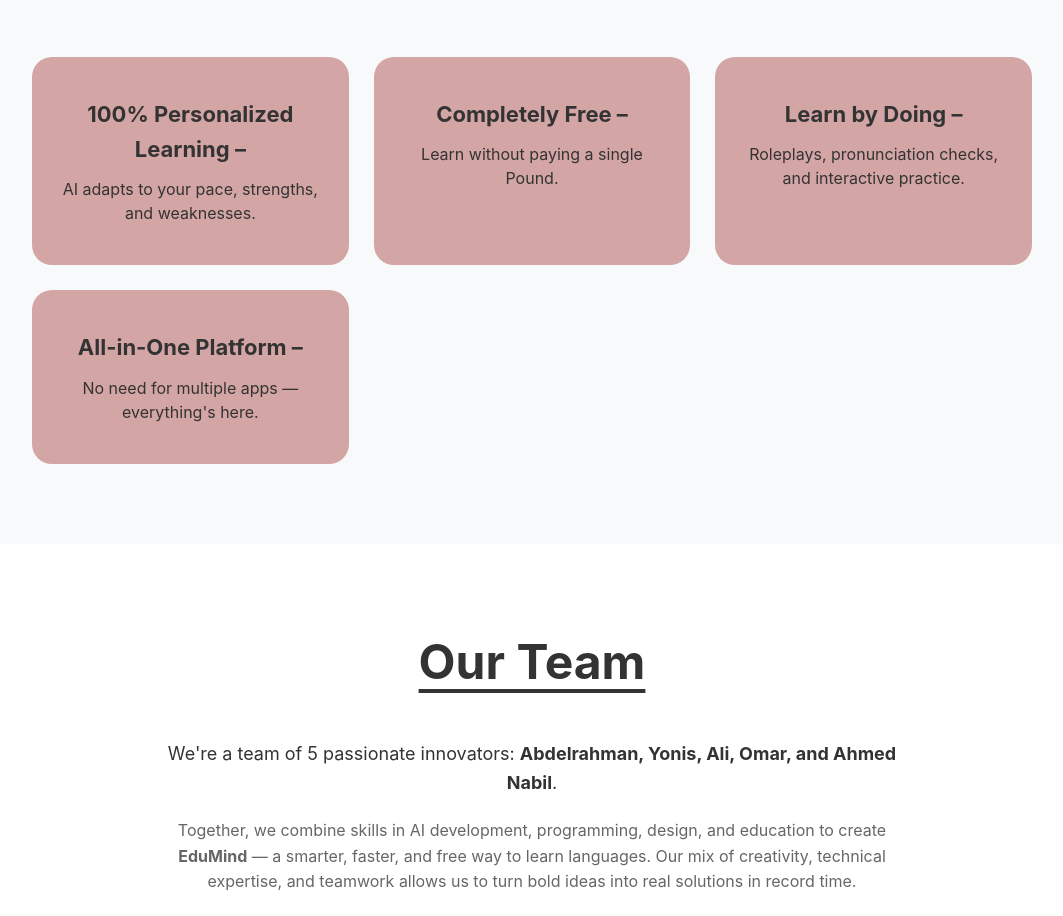
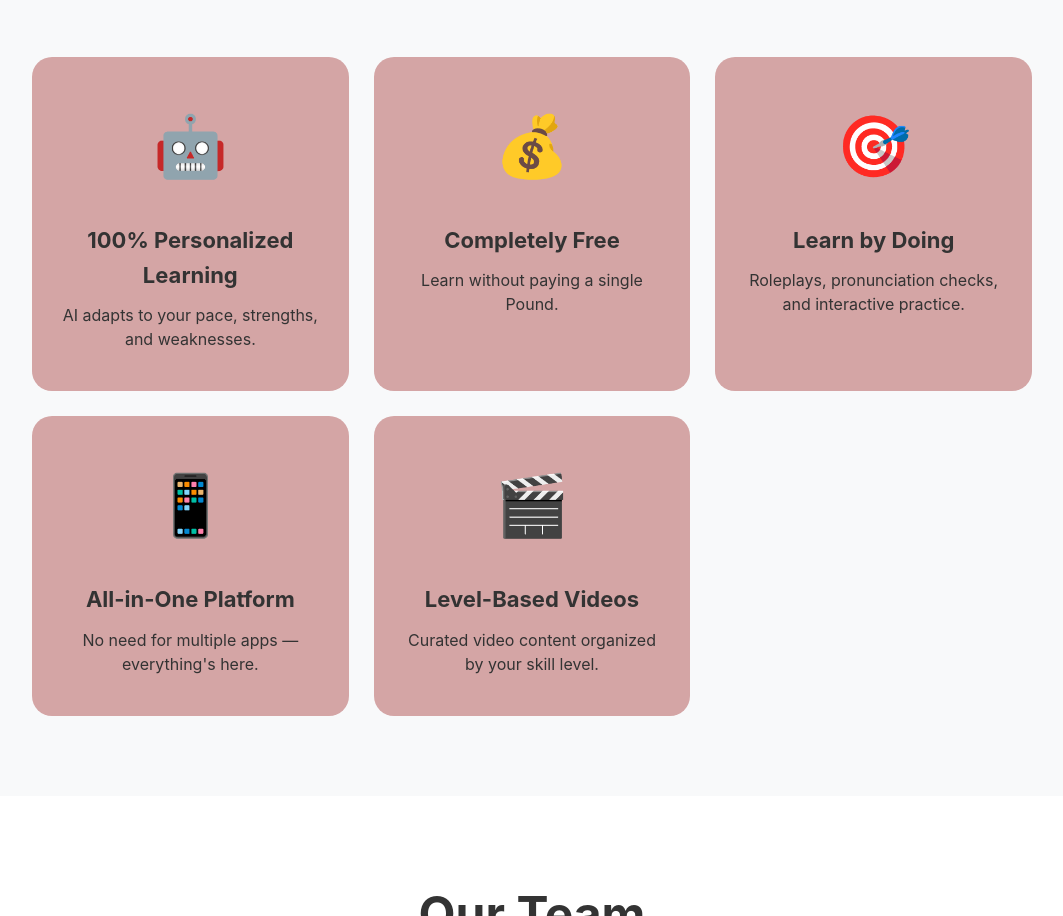
Before and after one commit to AbdelrahmanM1/EduMind-Test-Landing-page, a plain HTML site: page index.html in a window 1280 px wide. Shown: the part 1403-2319 px from the top of the page, without its empty margins (108-1171 px from the left). Drawn offline with Linux system fonts and the light colour scheme.

Commit message:
added icons and changes some UI

```diff
--- a/index.html
+++ b/index.html
@@ -708,20 +708,29 @@
                 <h2>Why Choose US</h2>
         <div class="benefits-grid">
             <div class="benefit-card">
-                        <h3>100% Personalized Learning –</h3>
+                <span class="feature-icon">🤖</span>
+                <h3>100% Personalized Learning</h3>
                 <p>AI adapts to your pace, strengths, and weaknesses.</p>
             </div>
             <div class="benefit-card">
-                        <h3>Completely Free –</h3>
+                <span class="feature-icon">💰</span>
+                <h3>Completely Free</h3>
                 <p>Learn without paying a single Pound.</p>
             </div>
             <div class="benefit-card">
-                        <h3>Learn by Doing –</h3>
+                <span class="feature-icon">🎯</span>
+                <h3>Learn by Doing</h3>
                 <p>Roleplays, pronunciation checks, and interactive practice.</p>
             </div>
             <div class="benefit-card">
-                        <h3>All-in-One Platform –</h3>
+                <span class="feature-icon">📱</span>
+                <h3>All-in-One Platform</h3>
                 <p>No need for multiple apps — everything's here.</p>
+            </div>
+            <div class="benefit-card">
+                <span class="feature-icon">🎬</span>
+                <h3>Level-Based Videos</h3>
+                <p>Curated video content organized by your skill level.</p>
             </div>
         </div>
       </div>
```
Lines whose indentation alone changed are shown as unchanged.
